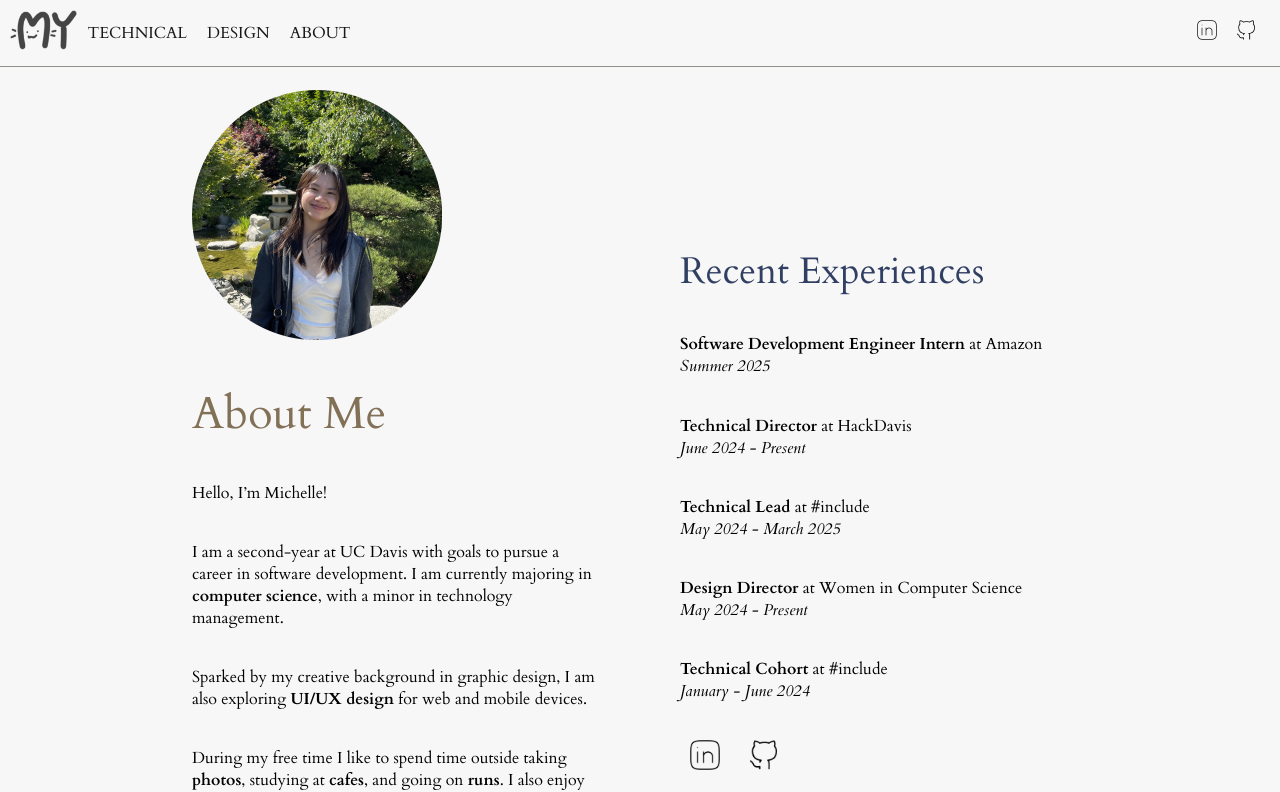
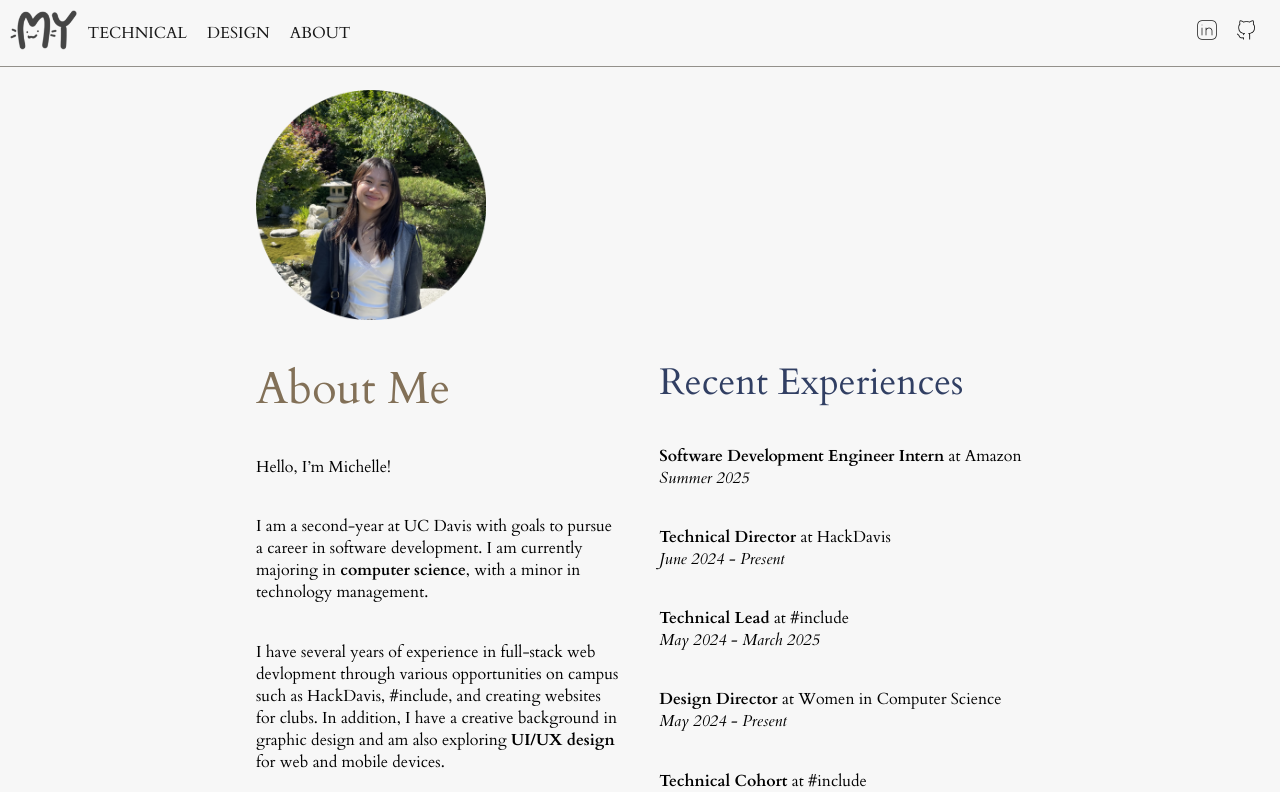
Before and after one commit to michelleyeoh/michelleyeoh.github.io, a React (Create React App) app: page /#/about in a window 1280 px wide. Shown: the top 792 px of the page. Built offline with nearby package versions, Linux system fonts and the light colour scheme.

Commit message:
about page refactor and home page change

```diff
--- a/src/components/about.js
+++ b/src/components/about.js
@@ -7,42 +7,30 @@ import { Link } from "react-router-dom"
 export default function About() {
     return (
         <div className="about" id="about">
-            <div className="box">
-                <div className="leftCol">
-                    <img src={myeoh_profile} alt="myeoh_profile" />
-                    {/* <h3>My Values</h3>
-                <h4>💬 Communication</h4>
-                <h6>Transparency fosters a collaborative environment of growing knowledge.</h6>
-                <h4>👥 Collaboration</h4>
-                <h6>Learning with and from one another.</h6>
-                <h4>⚖️ Balance</h4>
-                <h6>Finding a way to alleviate stress when navigating through challenging times.</h6>
-                <br/> */}
+            <img src={myeoh_profile} alt="myeoh_profile" className="profile" />
+            <div className="container">
+                <div className="half">
                     <h2>About Me</h2>
                     <h6>Hello, I’m Michelle!</h6>
                     <h6>I am a second-year at UC Davis with goals to pursue a career in software development. I am currently majoring in <strong>computer science</strong>, with a minor in technology management. </h6>
-                    <h6>Sparked by my creative background in graphic design, I am also exploring <strong>UI/UX design</strong> for web and mobile devices.</h6>
+                    <h6>I have several years of experience in full-stack web devlopment through various opportunities on campus such as HackDavis, #include, and creating websites for clubs. In addition, I have a creative background in graphic design and am also exploring <strong>UI/UX design</strong> for web and mobile devices.</h6>
                     <h6>During my free time I like to spend time outside taking <strong>photos</strong>, studying at <strong>cafes</strong>, and going on <strong>runs</strong>. I also enjoy Korean music, so I will be found either listening to K-Pop or having a solo concert in my room…</h6>
-                    <br />
-
+                    {/* <br /> */}
                 </div>
-                <div className="rightCol">
+                <div className="half">
                     <h3>Recent Experiences</h3>
                     <h6><strong>Software Development Engineer Intern</strong> at Amazon<br /><i>Summer 2025</i></h6>
                     <h6><strong>Technical Director</strong> at HackDavis<br /><i>June 2024 - Present</i></h6>
-                    {/* <h6><strong>Instructor</strong> at The LEAGUE of Amazing Programmers<br/><i>May 2024 - Present</i></h6> */}
                     <h6><strong>Technical Lead</strong> at #include<br /><i>May 2024 - March 2025</i></h6>
                     <h6><strong>Design Director</strong> at Women in Computer Science<br /><i>May 2024 - Present</i></h6>
                     <h6><strong>Technical Cohort</strong> at #include<br /><i>January - June 2024</i></h6>
                     {/* <h6><strong>DI Fellowship</strong> at Davis Design Interactive<br /><i>April - May 2024</i></h6> */}
-
                     <Link target={"_blank"} to="https://www.linkedin.com/in/myeoh/">
                         <img src={linkedin_icon} alt='linkedin_icon' style={{ height: 30, paddingRight: 10 }} />
                     </Link>
                     <Link target={"_blank"} to="https://github.com/michelleyeoh">
                         <img src={github_icon} alt='github_icon' style={{ height: 30 }} />
                     </Link>
-
                 </div>
             </div>
         </div>
--- a/src/components/landing.js
+++ b/src/components/landing.js
@@ -1,60 +1,60 @@
 import React from 'react';
-// import Typewriter from '../Typewriter';
+import Typewriter from '../Typewriter';
 import '../styles/landing.css';
-// import downButton from '../images/downButton.png'
-import { useEffect, useState } from 'react';
-import landing_technical from '../images/landing_technical.png'
-import landing_design from '../images/landing_design.png'
+import downButton from '../images/downButton.png'
+// import { useEffect, useState } from 'react';
+// import landing_technical from '../images/landing_technical.png'
+// import landing_design from '../images/landing_design.png'
 
 export function Landing() {
-    const items = [
-        { title: 'TECHNICAL', link: '#technical' ,img: landing_technical},
-        { title: 'DESIGN', link: '#design', img: landing_design },
-      ];
+    // const items = [
+    //     { title: 'TECHNICAL', link: '#technical', img: landing_technical },
+    //     { title: 'DESIGN', link: '#design', img: landing_design },
+    // ];
 
-      const [currentIndex, setCurrentIndex] = useState(0);
-      const [fadeClass, setFadeClass] = useState('fade-in');
+    // const [currentIndex, setCurrentIndex] = useState(0);
+    // const [fadeClass, setFadeClass] = useState('fade-in');
 
-      useEffect(() => {
-          const interval = setInterval(() => {
-              setFadeClass('fade-out');
-              setTimeout(() => {
-                  setCurrentIndex((prevIndex) => (prevIndex + 1) % items.length);
-                  setFadeClass('fade-in');
-              }, 1000); // Duration of fade-out effect
-          }, 6000); // Interval between transitions, should be longer than the fade duration
+    // useEffect(() => {
+    //     const interval = setInterval(() => {
+    //         setFadeClass('fade-out');
+    //         setTimeout(() => {
+    //             setCurrentIndex((prevIndex) => (prevIndex + 1) % items.length);
+    //             setFadeClass('fade-in');
+    //         }, 1000); // Duration of fade-out effect
+    //     }, 6000); // Interval between transitions, should be longer than the fade duration
 
-          return () => clearInterval(interval);
-      }, [items.length]);
+    //     return () => clearInterval(interval);
+    // }, [items.length]);
 
-      const currentItem = items[currentIndex];
+    // const currentItem = items[currentIndex];
+
+    // return (
+    //     <div className="landing-container">
+    //         <div className={`landing2 ${fadeClass}`}>
+    //             <div className="landing2_text">
+    //                 <h1>{currentItem.title}</h1>
+    //                 <a href={currentItem.link}>EXPLORE</a>
+    //             </div>
+    //             <img src={currentItem.img} alt="landing_img" />
+    //         </div>
+    //     </div>
+    // );
+    const textArray = [
+        { text: "Hello! 👋", style: { color: '#827057' } },
+        { text: "I'm Michelle Yeoh.", style: { color: 'black' } },
+        { text: "Aspiring Software Developer.", style: { color: 'black' } }
+    ];
 
     return (
-        <div className="landing-container">
-            <div className={`landing2 ${fadeClass}`}>
-                <div className="landing2_text">
-                    <h1>{currentItem.title}</h1>
-                    <a href={currentItem.link}>EXPLORE</a>
-                </div>
-                <img src={currentItem.img} alt="landing_img" />
-            </div>
+        <div className="landing">
+            <h2 style={{ color: 'black' }}>
+                <Typewriter textArray={textArray} delay={50} lineDelay={150} />
+            </h2>
+            <a href="#technical">
+                <img src={downButton} height={40} width={40} alt='down' />
+            </a>
+
         </div>
     );
-    // const textArray = [
-    //     { text: "Hello! 👋", style: { color: '#827057' } },
-    //     { text: "I'm Michelle Yeoh.", style: { color: 'black' } },
-    //     { text: "Aspiring Software / Web Developer.", style: { color: 'black' } }
-    // ];
-
-    // return (
-    //     <div className="landing">
-    //         <h2 style={{ color: 'black' }}>
-    //             <Typewriter textArray={textArray} delay={50} lineDelay={150} />
-    //         </h2>
-    //         <a href="#technical">
-    //             <img src={downButton} height={40} width={40} alt='down'/>
-    //         </a>
-
-    //     </div>
-    // );
 }
--- a/src/styles/about.css
+++ b/src/styles/about.css
@@ -1,47 +1,35 @@
-.about{
-    display:flex;
-    justify-content: center;
-    padding-top: 90px;
+.about {
+    display: flex;
+    flex-direction: column;
+    padding: 90px 20%;
+
+    @media screen and (max-width:768px) {
+        padding: 90px 15%;
+    }
 }
 
-.box{
-    width: 66%;
-    display:flex;
-    flex-direction:row;
-    justify-content: center;
-    align-items: center;
-    @media screen and (max-width:768px){
-        flex-direction:column;
-        img{
-            height: 170px;
-        }
-    }
-    @media screen and (min-width: 1024px) {
-        width: 70%;
-    }
-    @media screen and (min-width: 1440px) {
-        width: 51%;
-    }
-    @media screen and (min-width: 2560px) {
-        width: 31%;
-    }
-    img{
-        max-height: 250px;
+.container {
+    display: flex;
+    flex-direction: row;
+    gap: 5%;
+
+    @media screen and (max-width:768px) {
+        flex-direction: column;
     }
 }
-.leftCol{
-    text-align: left;
-    width: 100%;
-    margin-right: 40px;
-    @media screen and (max-width:768px){
-        margin:0px;
+
+.half {
+    width: 50%;
+
+    @media screen and (max-width:768px) {
+        width: unset;
     }
 }
-.rightCol{
-    text-align: left;
-    width: 100%;
-    margin-left: 40px;
-    @media screen and (max-width:768px){
-        margin:0px;
+
+.profile {
+    width: 30%;
+
+    @media screen and (max-width:768px) {
+        width: 50%;
     }
 }
--- a/src/styles/landing.css
+++ b/src/styles/landing.css
@@ -97,7 +97,7 @@ a:hover {
     align-items: center;
     height: 100vh;
     width: 100%;
-    background-color: rgb(200, 208, 211);
+    /* background-color: rgb(200, 208, 211); */
     /* background: linear-gradient(217deg, #91a4af, rgba(255,0,0,0) 70.71%),
             linear-gradient(127deg, #839baa, rgba(0,255,0,0) 70.71%),
             linear-gradient(336deg, #F7F7F7, rgba(0,0,255,0) 70.71%); */
```
